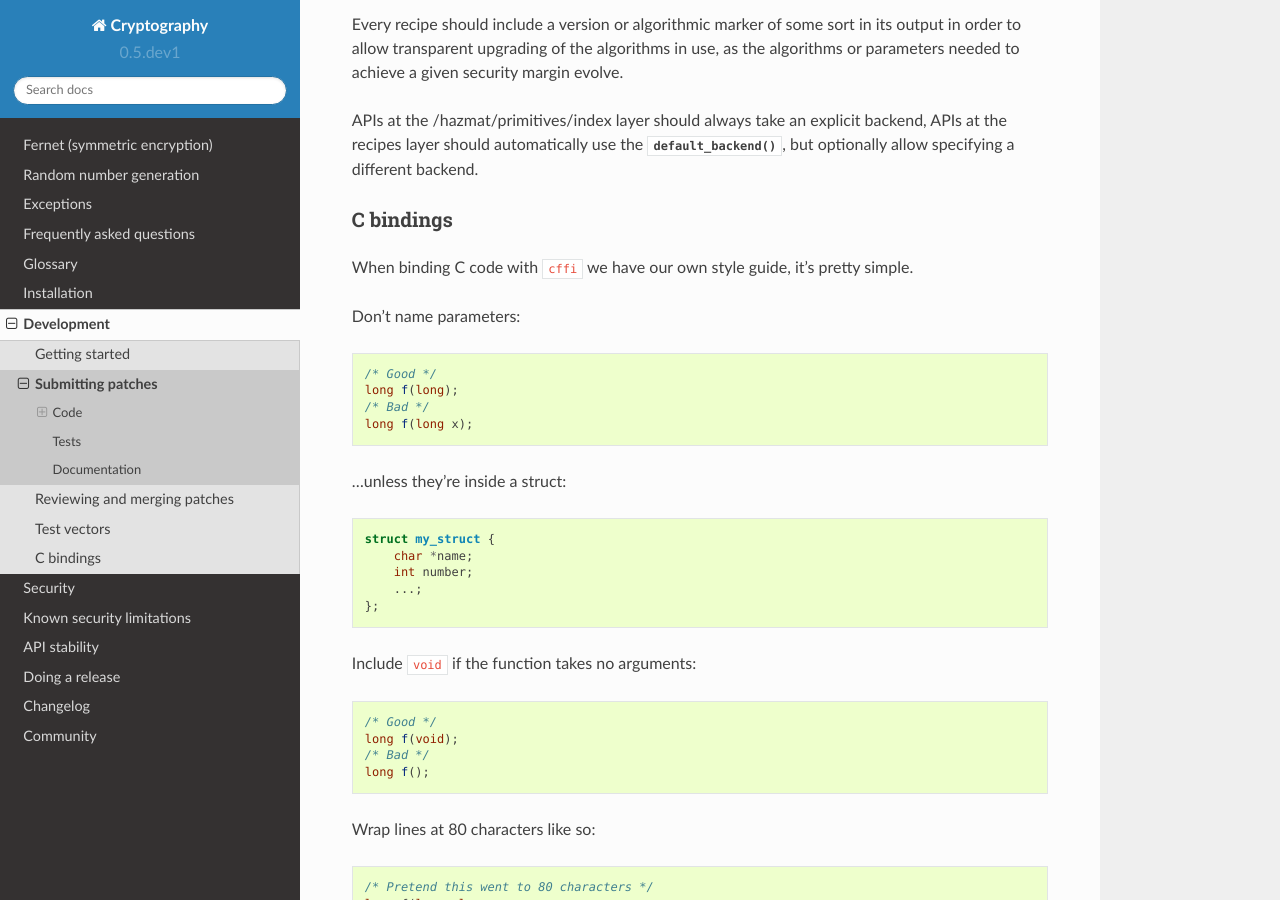
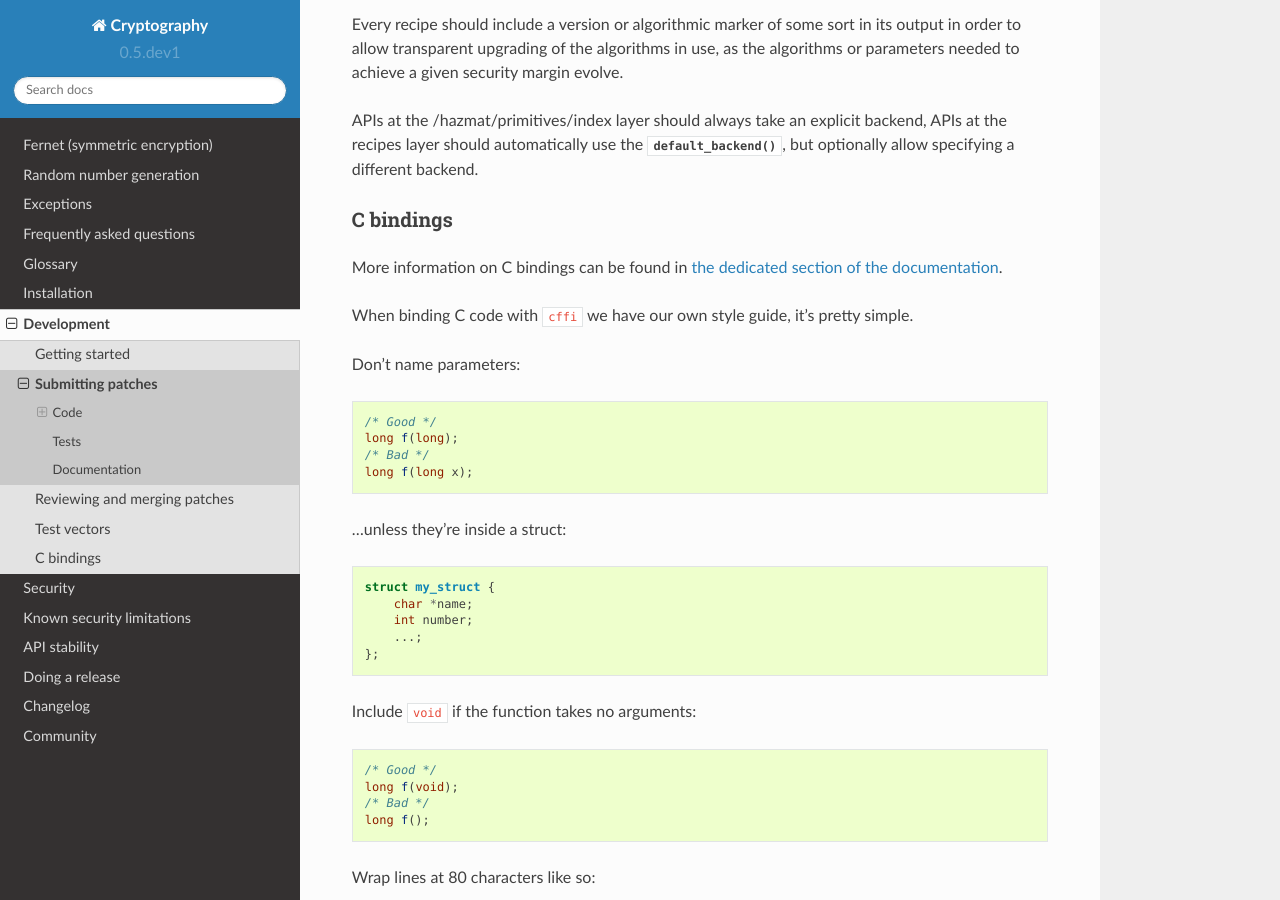
Before and after one commit to WebKing0121/cryptography, a Sphinx documentation site: the page built from docs/development/submitting-patches.rst, in a window 1280 px wide and 900 px high, scrolled down 1360 px. Built offline with Sphinx 7.4.7 and the Read the Docs theme 2.0.0, drawn with Linux system fonts in a browser that asks for light colours; pages that are not in the unit, such as notebooks, are missing from menus.

Commit message:
Add a reference in the style guide

```diff
--- a/docs/development/submitting-patches.rst
+++ b/docs/development/submitting-patches.rst
@@ -74,6 +74,9 @@ specifying a different backend.
 
 C bindings
 ~~~~~~~~~~
+
+More information on C bindings can be found in :doc:`the dedicated
+section of the documentation <c-bindings>`.
 
 When binding C code with ``cffi`` we have our own style guide, it's pretty
 simple.
```
